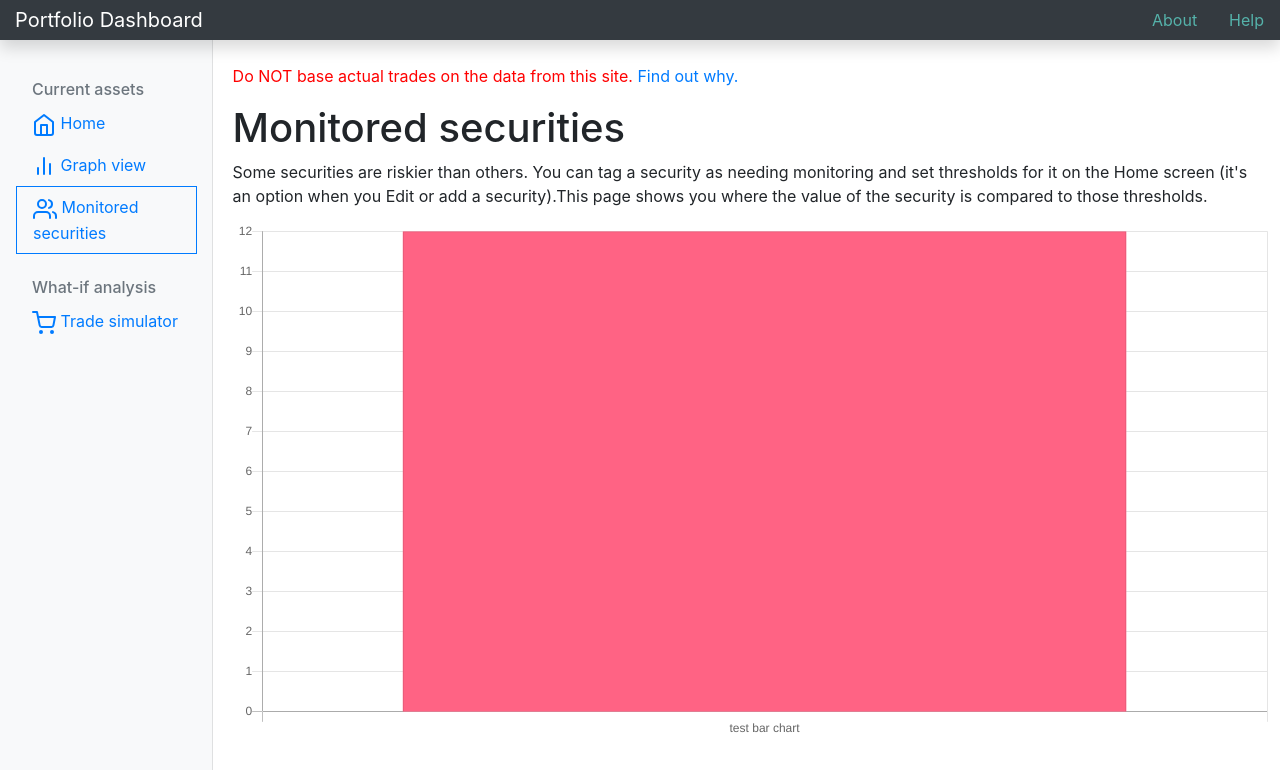
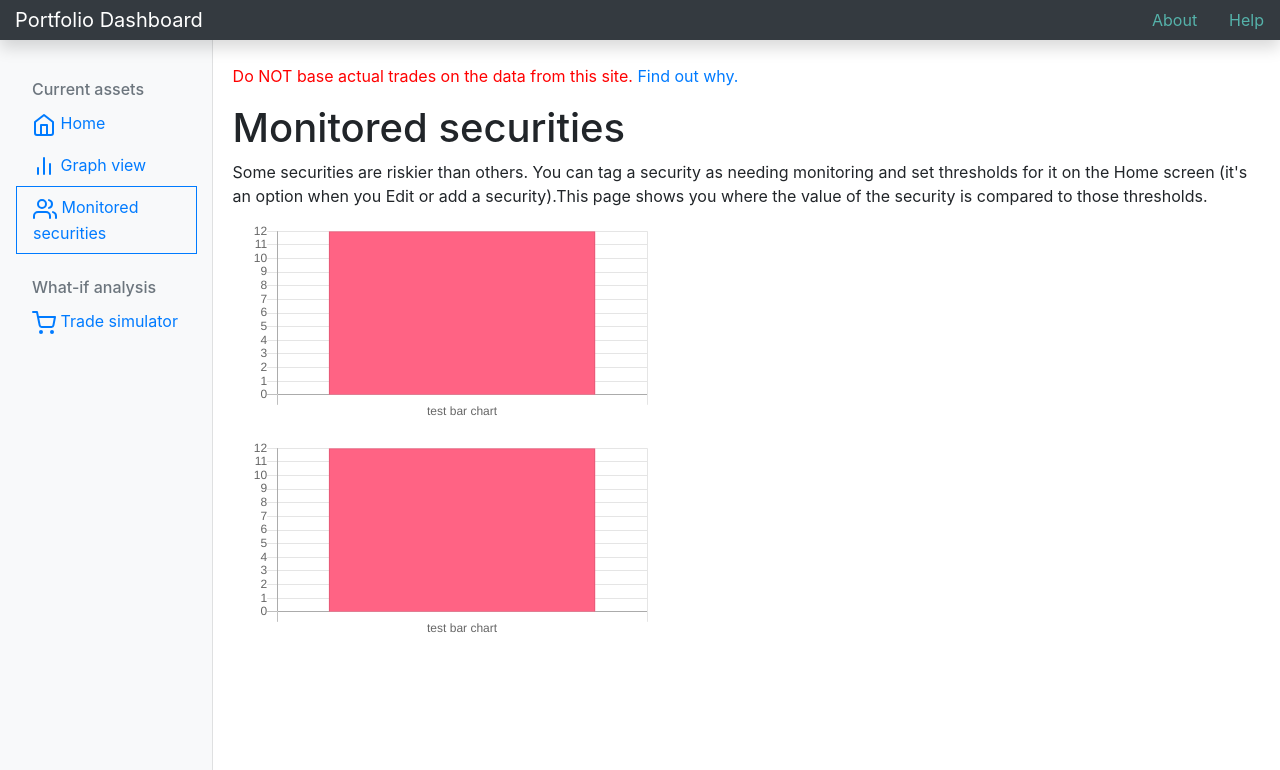
Before and after one commit to tmurphree/portfolio-dashboard-front-end, a Vue app: page /#/monitored in a window 1280 px wide. Shown: the top 770 px of the page. Built offline with nearby package versions, Linux system fonts and the light colour scheme; no server answers.

Commit message:
draw a chart for each monitored security

```diff
--- /dev/null
+++ b/src/components/monitored-security-graph.vue
@@ -0,0 +1,99 @@
+<template>
+  <div class="col-md-6 col-xl-5">
+    <canvas
+        aria-label="Monitored security chart"
+        :id="chartId"
+        role="img"
+      >
+      </canvas>
+  </div> <!-- class="col-md-6" -->
+</template>
+
+<script>
+export default {
+  props: {
+    chartData: Object,
+  },
+  data() {
+    return {};
+  },
+  computed: {
+    chartId() {
+      return `${this.chartData.symbol.toLowerCase()}-chart`
+    },
+  },
+  methods: {
+    /**
+     * @description Draw a chart.
+     * @param {string} selector Query selector specific to the <canvas> you want to draw
+     *    the chart on.
+     * @param {ChartInfo[]} chartInfo Data to chart.
+     * @returns {undefined}
+     *
+     * @typedef ChartInfo
+     * @prop {string} backgroundColor 'rgba(255, 99, 132, 1)'
+     * @prop {number} data The data you want to show in the chart.
+     * @prop {string} label The label for the data point.
+    */
+    drawBarChart(selector, chartInfo) {
+      const context = document.querySelector(selector).getContext('2d');
+      console.log(context);
+      const data = {
+        labels: ['test bar chart'],
+        datasets: [{
+          backgroundColor: 'rgba(255, 99, 132, 1)',
+          data: [12],
+          borderWidth: 1
+        }]
+      };
+
+      return new Chart(
+        context,
+        {
+          type: 'bar',
+          data,
+          options: {
+            scales: {
+              yAxes: [{
+                ticks: {
+                  stepSize: 1,
+                  min: 0,
+                  // TODO: set suggestedMax to monitoredUpperBound
+                  suggestedMax: 9,
+                }
+              }],
+            },
+            legend: {
+              display: false
+            },
+          },
+        }
+      );
+    }
+  },
+  mounted() {
+    console.log(this.chartId);
+    this.drawBarChart(`#${this.chartId}`, 'foo');
+  },
+  name: 'monitored-security-graph'
+};
+</script>
+
+<style lang="scss">
+  .color-box {
+    display: inline-block;
+    height: 10px;
+    width: 20px;
+  }
+
+  // style data-legend-for down here so I can use scss nesting
+  @media (min-width: 768px) {
+    [data-legend-for="by-asset-class"] {
+      margin-left: 10%;
+    }
+
+    [data-legend-for="by-security"] {
+      margin-left: 26%;
+    }
+  }
+</style>
--- a/src/views/monitored.vue
+++ b/src/views/monitored.vue
@@ -10,12 +10,11 @@
       </p>
     </section>
     <section class="col-12" id="graph-section">
-      <canvas
-        aria-label="Monitored security chart"
-        id="monitored-securities"
-        role="img"
-      >
-      </canvas>
+      <monitored-security-graph
+        v-for="element in monitoredSecurities"
+        :chartData="element"
+        :key="element.symbol"
+      ></monitored-security-graph>
     </section>
   </div>
 </template>
@@ -23,7 +22,12 @@
 <script>
 import { mapState } from 'vuex';
 
+import MonitoredSecurityGraph from '@/components/monitored-security-graph';
+
 export default {
+  components: {
+    MonitoredSecurityGraph,
+  },
   data: function data() {
     return {};
   },
@@ -34,64 +38,13 @@ export default {
         .map((el) => {
           return {
             lowerBound: el.monitoredLowerBound,
+            pctOfPortfolio: el.pctOfPortfolio,
+            symbol: el.symbol,
             upperBound: el.monitoredUpperBound,
-            symbol: el.symbol,
           }
         });
     },
     ...mapState(['portfolio']),
-  },
-  methods: {
-    /**
-     * @description Draw a chart.
-     * @param {string} selector Query selector specific to the <canvas> you want to draw
-     *    the chart on.
-     * @param {ChartInfo[]} chartInfo Data to chart.
-     * @returns {undefined}
-     *
-     * @typedef ChartInfo
-     * @prop {string} backgroundColor 'rgba(255, 99, 132, 1)'
-     * @prop {number} data The data you want to show in the chart.
-     * @prop {string} label The label for the data point.
-    */
-    drawBarChart(selector='canvas', chartInfo) {
-      const context = document.querySelector(selector).getContext('2d');
-      console.log(context);
-      const data = {
-        labels: ['test bar chart'],
-        datasets: [{
-          backgroundColor: 'rgba(255, 99, 132, 1)',
-          data: [12],
-          borderWidth: 1
-        }]
-      };
-
-      return new Chart(
-        context,
-        {
-          type: 'bar',
-          data,
-          options: {
-            scales: {
-              yAxes: [{
-                ticks: {
-                  stepSize: 1,
-                  min: 0,
-                  // TODO: set suggestedMax to monitoredUpperBound
-                  suggestedMax: 9,
-                }
-              }],
-            },
-            legend: {
-              display: false
-            },
-          },
-        }
-      );
-    }
-  },
-  mounted() {
-    this.drawBarChart();
   },
   name: 'monitored'
 }
```
